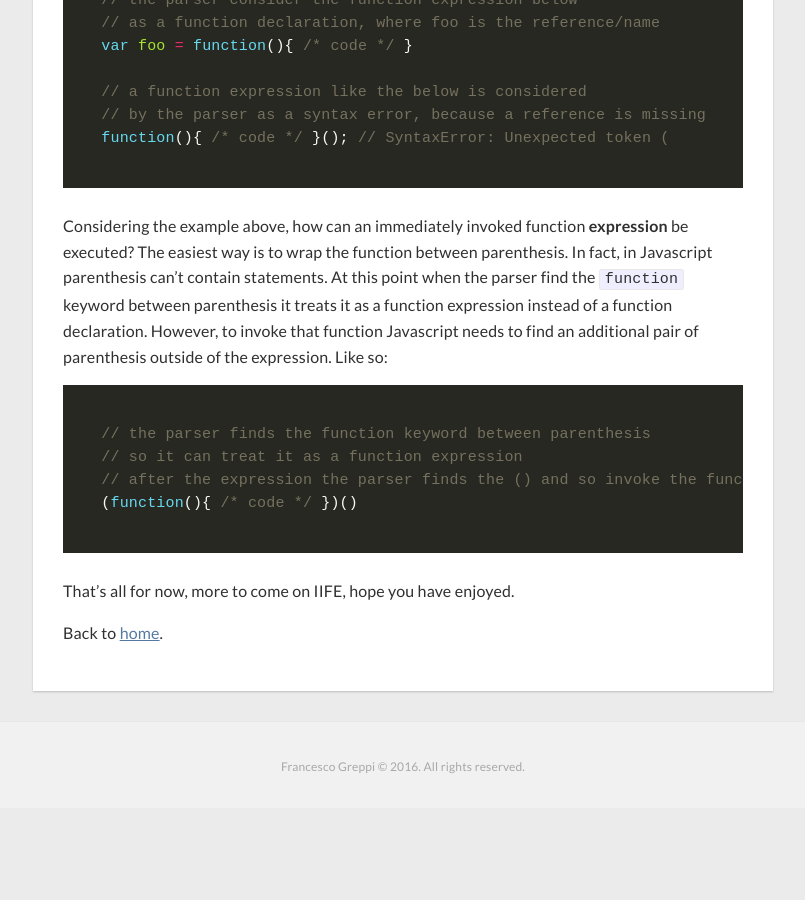
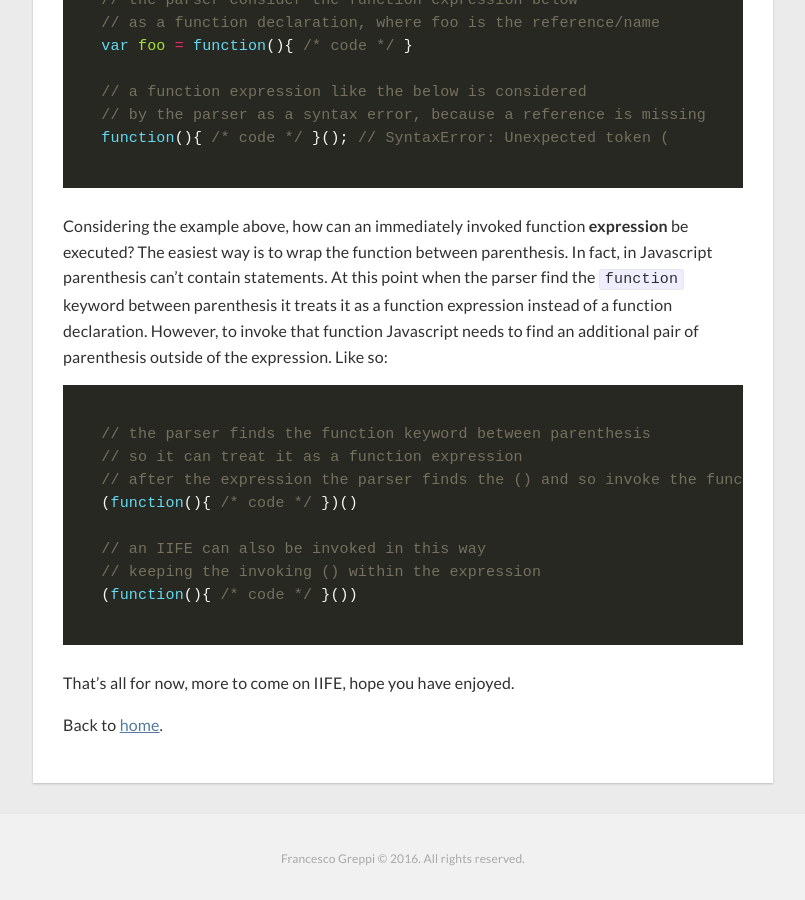
Before and after one commit to francescogreppi/francescogreppi.github.io, a Jekyll site: the page built from _posts/2016-10-21-iife.markdown, in a window 1280 px wide and 900 px high, scrolled down 1281 px. Shown: the whole window, without its empty margins (237-1042 px from the left). Built offline with Jekyll 4.4.1, drawn with Linux system fonts in a browser that asks for light colours; nearby versions of some CDN libraries; before the commit the page ends 2089 px from its top, so only the background shows below that.

Commit message:
master IIFE

````diff
--- a/_posts/2016-10-21-iife.markdown
+++ b/_posts/2016-10-21-iife.markdown
@@ -64,6 +64,10 @@ At this point when the parser find the `function` keyword between parenthesis it
   // after the expression the parser finds the () and so invoke the function expression immediately
   (function(){ /* code */ })()
 
+  // an IIFE can also be invoked in this way
+  // keeping the invoking () within the expression
+  (function(){ /* code */ }())
+
 ```
 
 That's all for now, more to come on IIFE, hope you have enjoyed.
````
